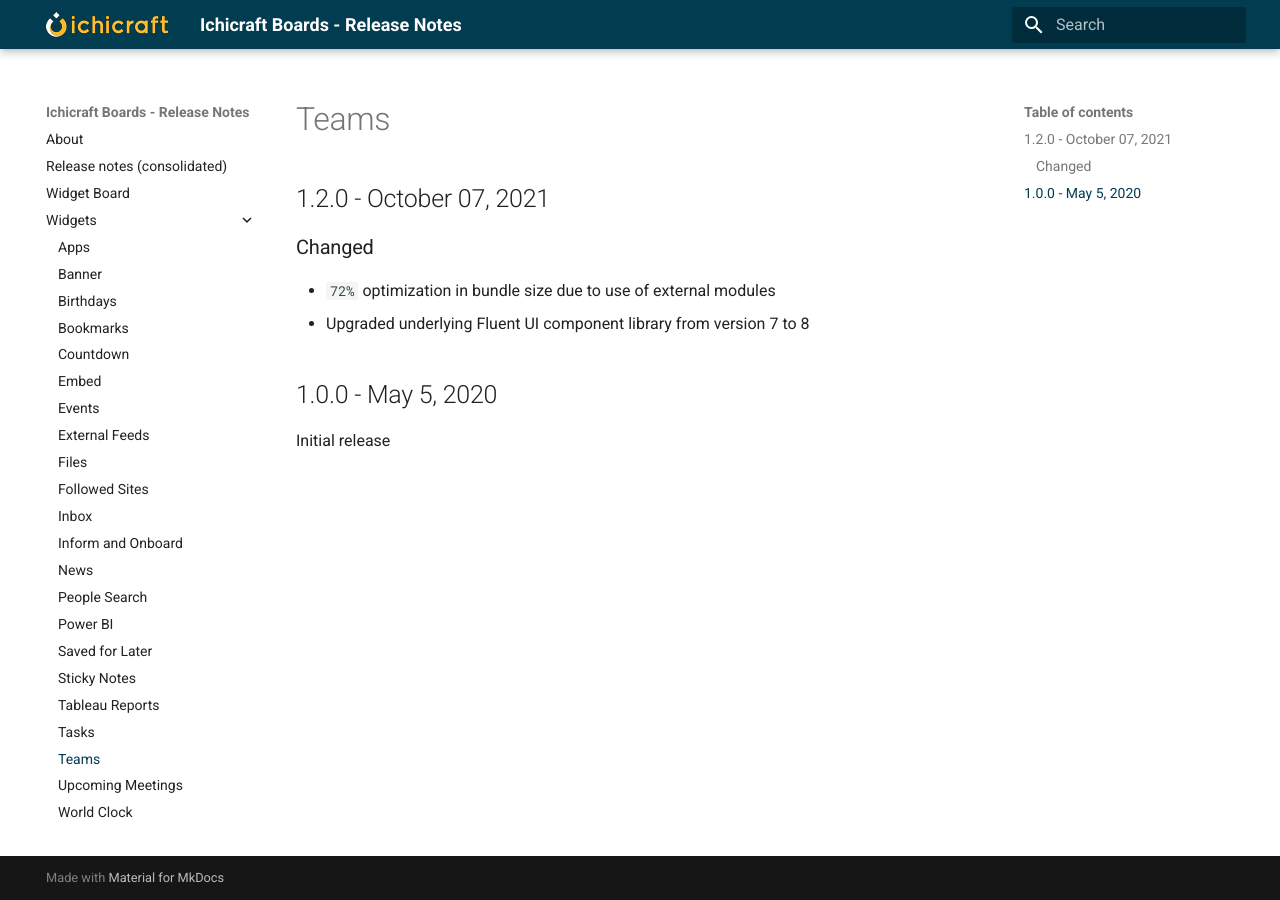
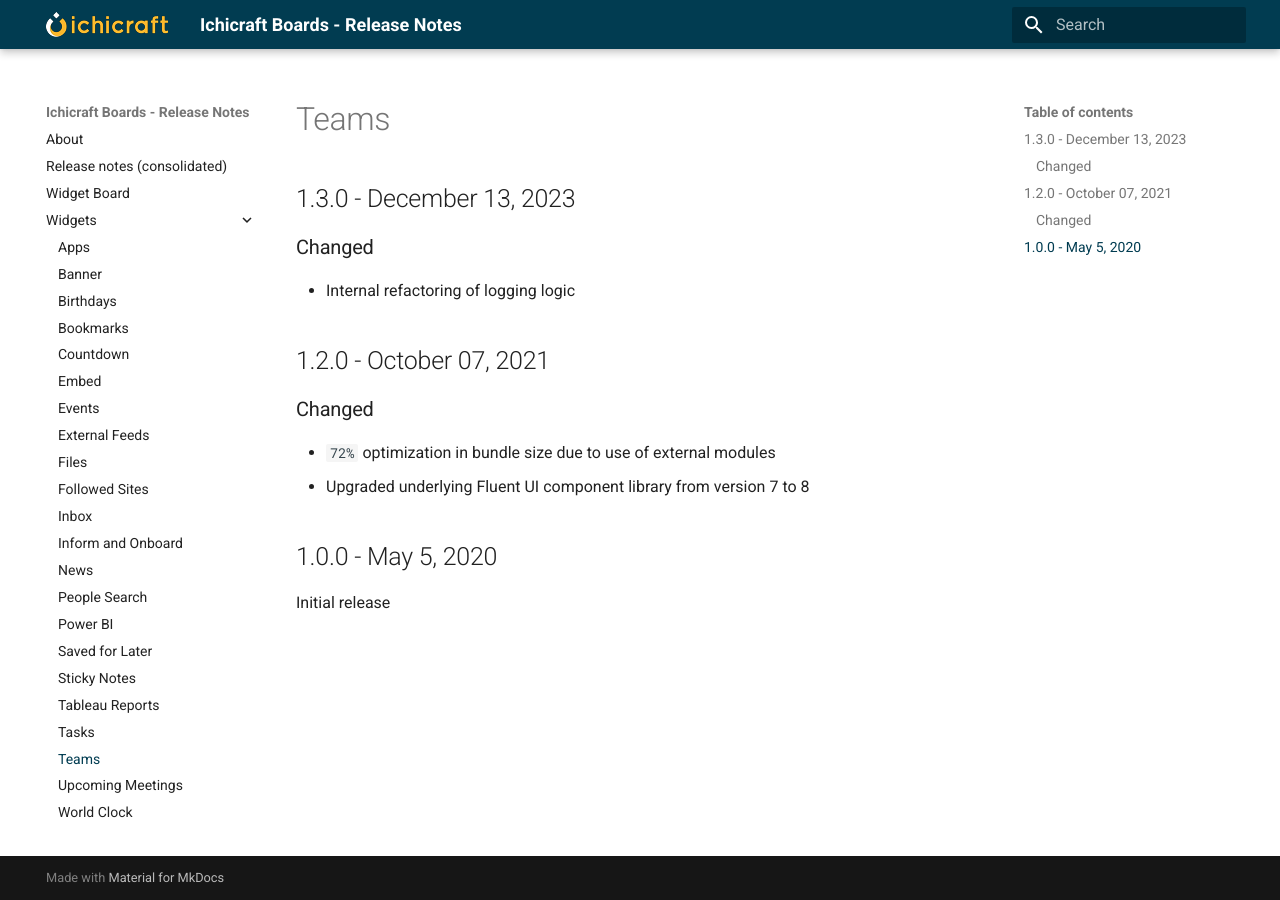
Before and after one commit to ichicraft/widgets-docs, an MkDocs documentation site: the page built from docs/Widgets/Teams.md, in a window 1280 px wide. Built offline with MkDocs 1.6.1 and Material for MkDocs 9.7.7, drawn with Linux system fonts in a browser that asks for light colours.

```diff
--- a/docs/Widgets/Teams.md
+++ b/docs/Widgets/Teams.md
@@ -1,3 +1,9 @@
+## 1.3.0 - December 13, 2023
+
+### Changed
+- Internal refactoring of logging logic
+
+
 ## 1.2.0 - October 07, 2021
 
 ### Changed
```
Also changed, not shown: docs/Release-notes-(consolidated).md (+6 -0 lines).
